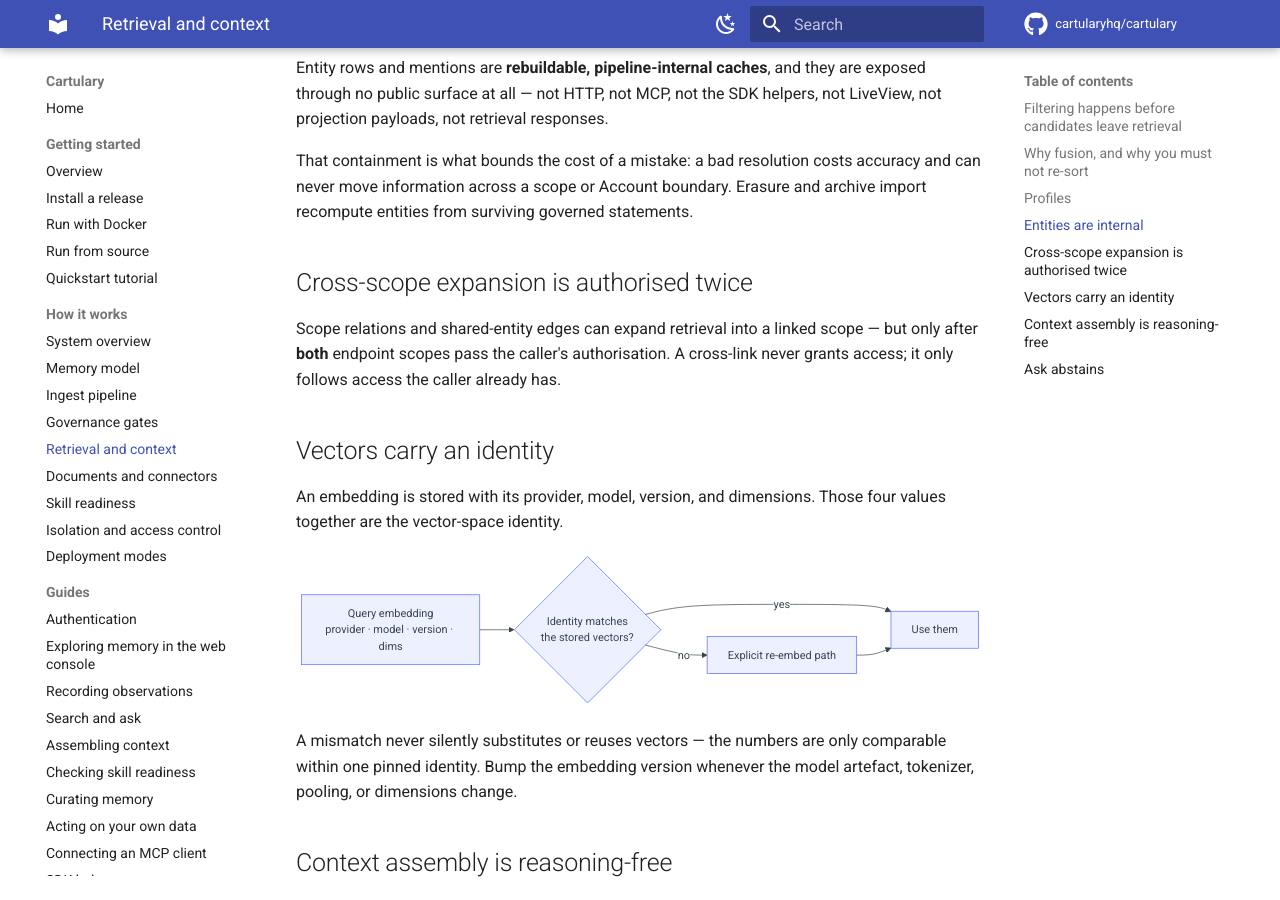
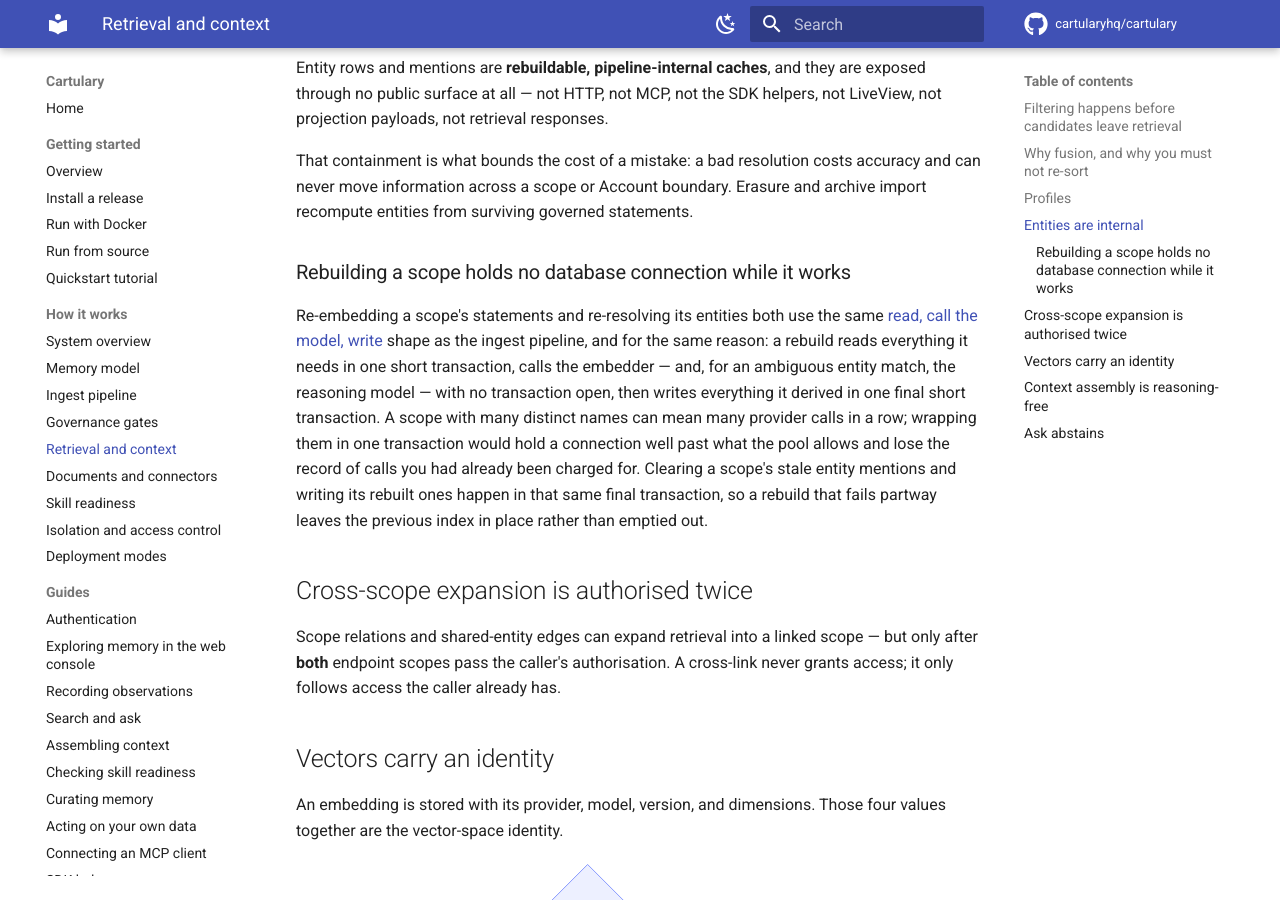
Before and after one commit to cartularyhq/cartulary, an MkDocs documentation site: the page built from docs/concepts/retrieval.md, in a window 1280 px wide and 900 px high, scrolled down 2020 px. Built offline with MkDocs 1.6.1 and Material for MkDocs 9.7.7, drawn with Linux system fonts in a browser that asks for light colours; comment, search, counter and statistics services are not loaded.

Commit message:
fix(retrieval): take model calls out of the account transaction in both rebuild lanes
Cartulary.Retrieval.Indexer.rebuild_scope/2 and
Cartulary.Retrieval.EntityResolver.rebuild_scope/2 each opened one
Account-scoped transaction around the whole scope rebuild with model
calls inside it: one batched embedding call for the indexer, and for
the entity resolver, one embedding call per unmatched surface form
plus one dream_reasoner adjudication call per ambiguous surface form.
DBConnection closes a connection whose checkout exceeds its 15s
ownership timeout, so any rebuild whose cumulative provider time
crossed that comfortably lost its connection mid-transaction and
discarded writes for calls that had already run and already been
billed. The entity resolver was the more serious of the two, since its
reasoner call is a hosted call regardless of embedder configuration.

Both now follow the same three-phase shape #54 introduced for the
ingest/document/ask paths: read in one short transaction, call the
model with none open, write everything durable in a second short
transaction. The entity resolver resolves every statement's surface
forms against an in-memory working set seeded from that read, rather
than re-reading the Account's entities per surface form, and keeps
clearing a scope's stale mentions and writing its rebuilt ones in the
same final write transaction, so a failure anywhere still leaves the
previous index in place rather than half cleared.

Also fixes a latent bug in Cartulary.Retrieval.Vector.cosine/2,
surfaced by this change's own regression test: it multiplied and
divided Nx.Tensor values with Kernel operators instead of
Nx.multiply/2 and Nx.divide/2, which always raised once an account
actually had more than one entity to compare a surface form's
embedding against. The entity resolver's fuzzy-match tier had never
run successfully outside a fresh scope's very first surface form.

Rebuild ordering, upsert-on-conflict entity convergence,
mention-visibility inheritance, and the f7-1 contract identity are
unchanged.

Closes #56.

Co-Authored-By: Claude Opus 5 <noreply@anthropic.com>

```diff
--- a/docs/concepts/retrieval.md
+++ b/docs/concepts/retrieval.md
@@ -91,6 +91,21 @@ accuracy and can never move information across a scope or Account boundary.
 Erasure and archive import recompute entities from surviving governed
 statements.
 
+### Rebuilding a scope holds no database connection while it works
+
+Re-embedding a scope's statements and re-resolving its entities both use the
+same [read, call the model, write](ingest-pipeline.md#the-model-call-holds-no-database-connection)
+shape as the ingest pipeline, and for the same reason: a rebuild reads
+everything it needs in one short transaction, calls the embedder — and, for an
+ambiguous entity match, the reasoning model — with no transaction open, then
+writes everything it derived in one final short transaction. A scope with many
+distinct names can mean many provider calls in a row; wrapping them in one
+transaction would hold a connection well past what the pool allows and lose
+the record of calls you had already been charged for. Clearing a scope's stale
+entity mentions and writing its rebuilt ones happen in that same final
+transaction, so a rebuild that fails partway leaves the previous index in
+place rather than emptied out.
+
 ## Cross-scope expansion is authorised twice
 
 Scope relations and shared-entity edges can expand retrieval into a linked
```
Also changed, not shown: CHANGELOG.md (+27 -0 lines), specs/architecture/retrieval-entity-context.md (+19 -0 lines), 4 other files.
